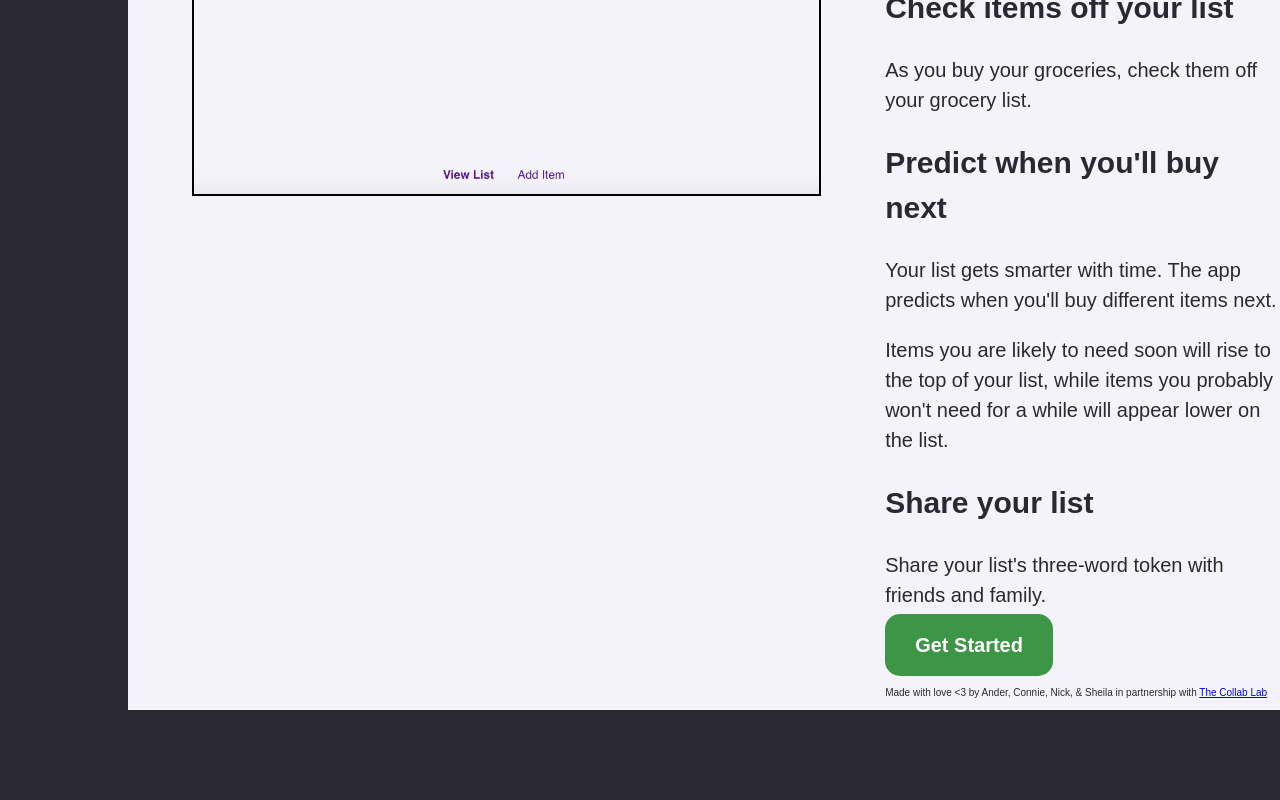
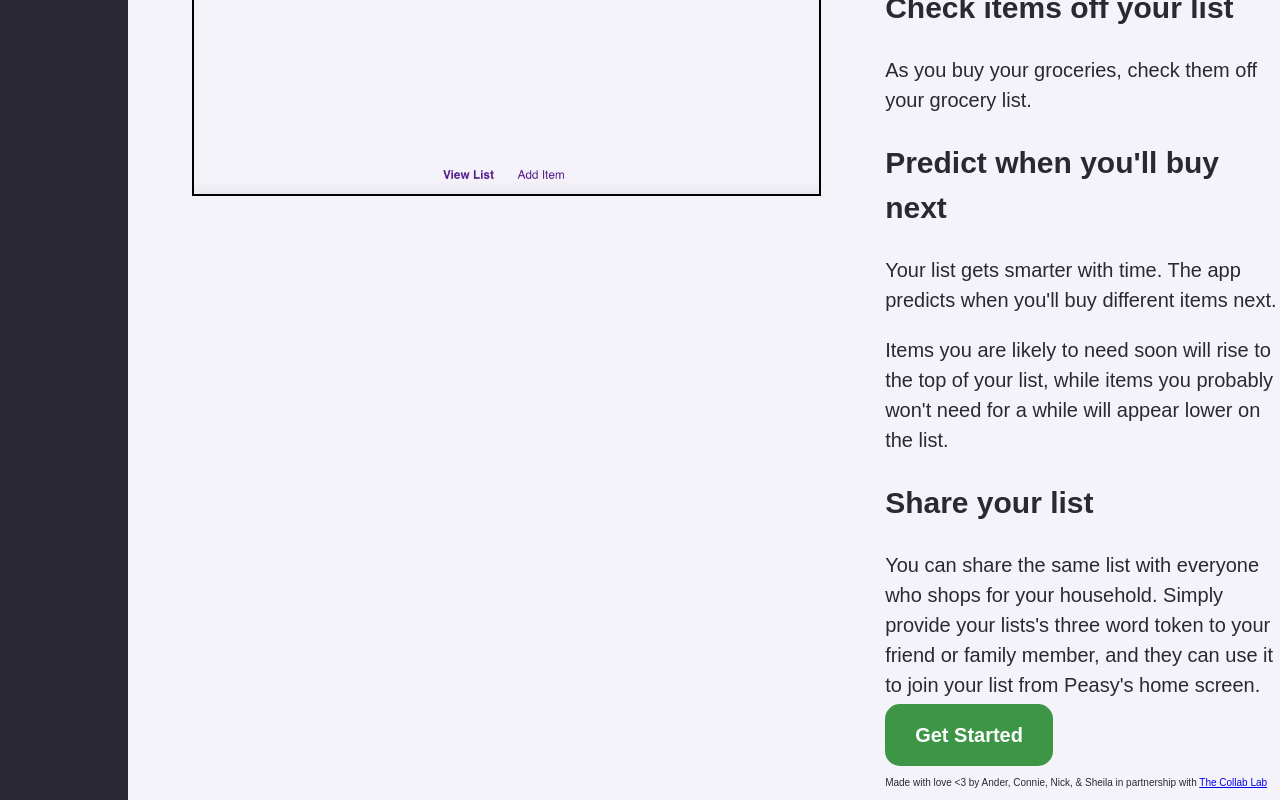
Before and after one commit to the-collab-lab/tcl-26-smart-shopping-list, a React (Create React App) app: page /about in a window 1280 px wide. Shown: the part 388-1188 px from the top of the page. Before the commit the page ends 1098 px from the top, so only its background shows below. Built offline with nearby package versions, Linux system fonts and the light colour scheme; a web font is replaced by a local one.

Commit message:
Update src/pages/AboutView/AboutView.js
Co-authored-by: Ander Swift <anderswift@gmail.com>

```diff
--- a/src/pages/AboutView/AboutView.js
+++ b/src/pages/AboutView/AboutView.js
@@ -45,7 +45,8 @@ const AboutView = ({ listId }) => {
         <section className="about-section">
           <h2 className="about-section__header">Share your list</h2>
           <p className="about-section__paragraph">
-            Share your list's three-word token with friends and family.
+            You can share the same list with everyone who shops for your household. Simply provide your lists's three
+            word token to your friend or family member, and they can use it to join your list from Peasy's home screen.
           </p>
         </section>
         <footer className=".page-view__footer">
```
